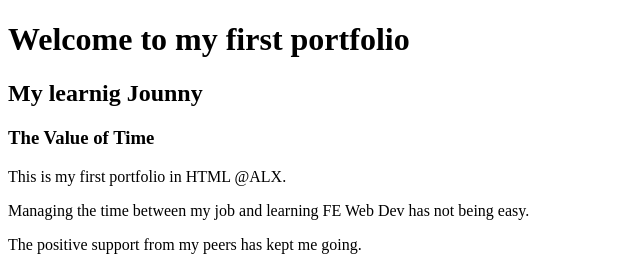
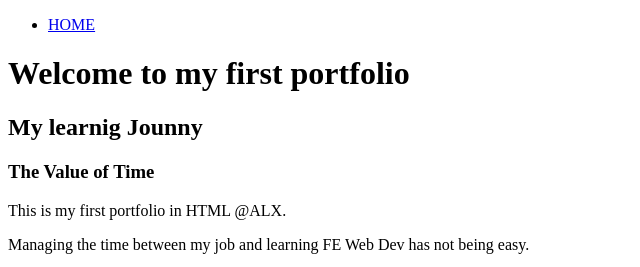
Before and after one commit to EdwardEdi05/My_First_Portfolio, a plain HTML site: page html_basic/index.html in a window 1280 px wide. Shown: the top 267 px of the page, without its empty margins (0-640 px from the left). Drawn offline with Linux system fonts and the light colour scheme.

Commit message:
added a link to tweets.html

```diff
--- a/html_basic/index.html
+++ b/html_basic/index.html
@@ -9,6 +9,9 @@
     <title>Base Index</title>
 </head>
 <body>
+    <ul>
+        <li><a href="tweets.html">HOME</a></li>
+    </ul>
     <h1>Welcome to my first portfolio</h1>
     <h2>My learnig Jounny</h2>
     <h3>The Value of Time</h3>
```
